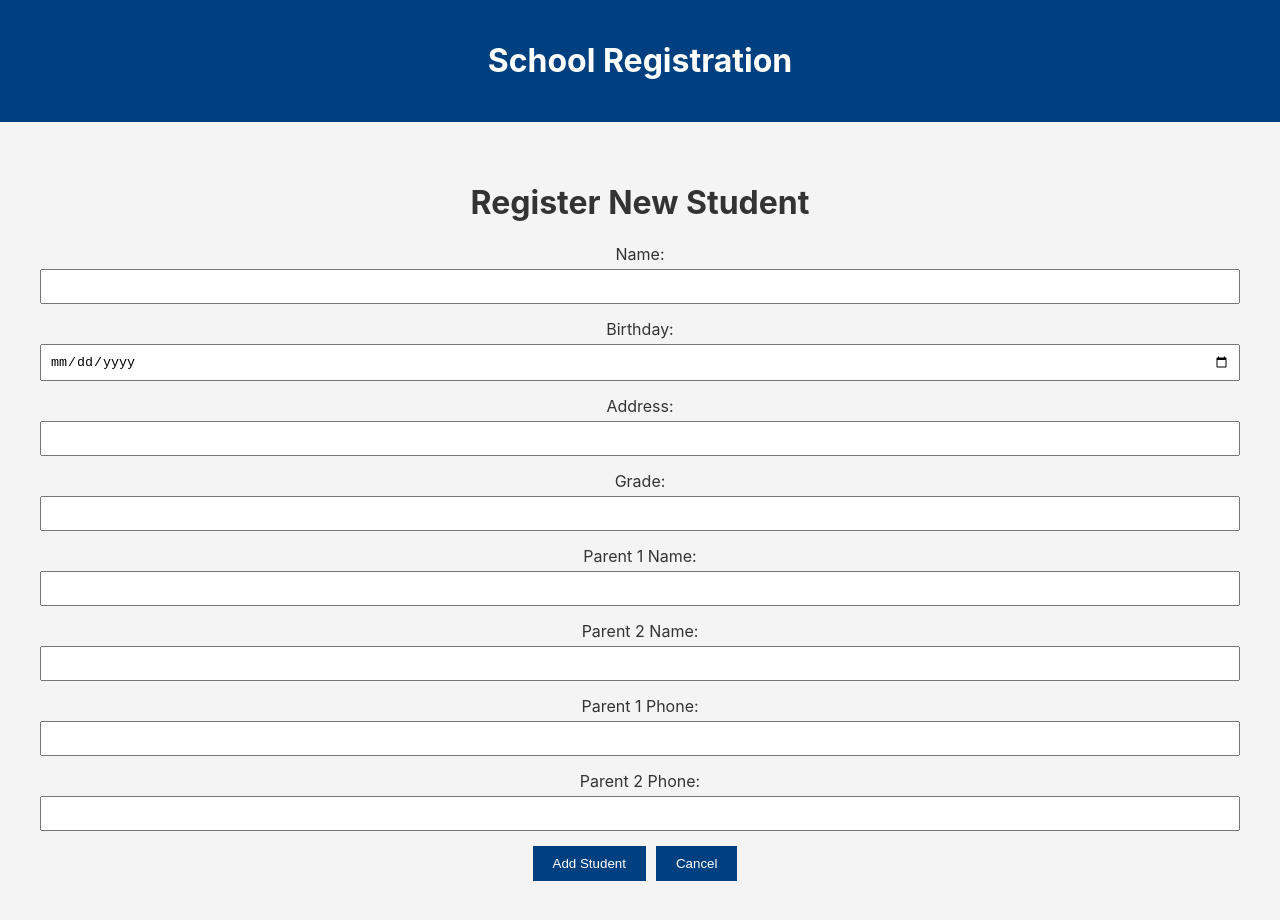
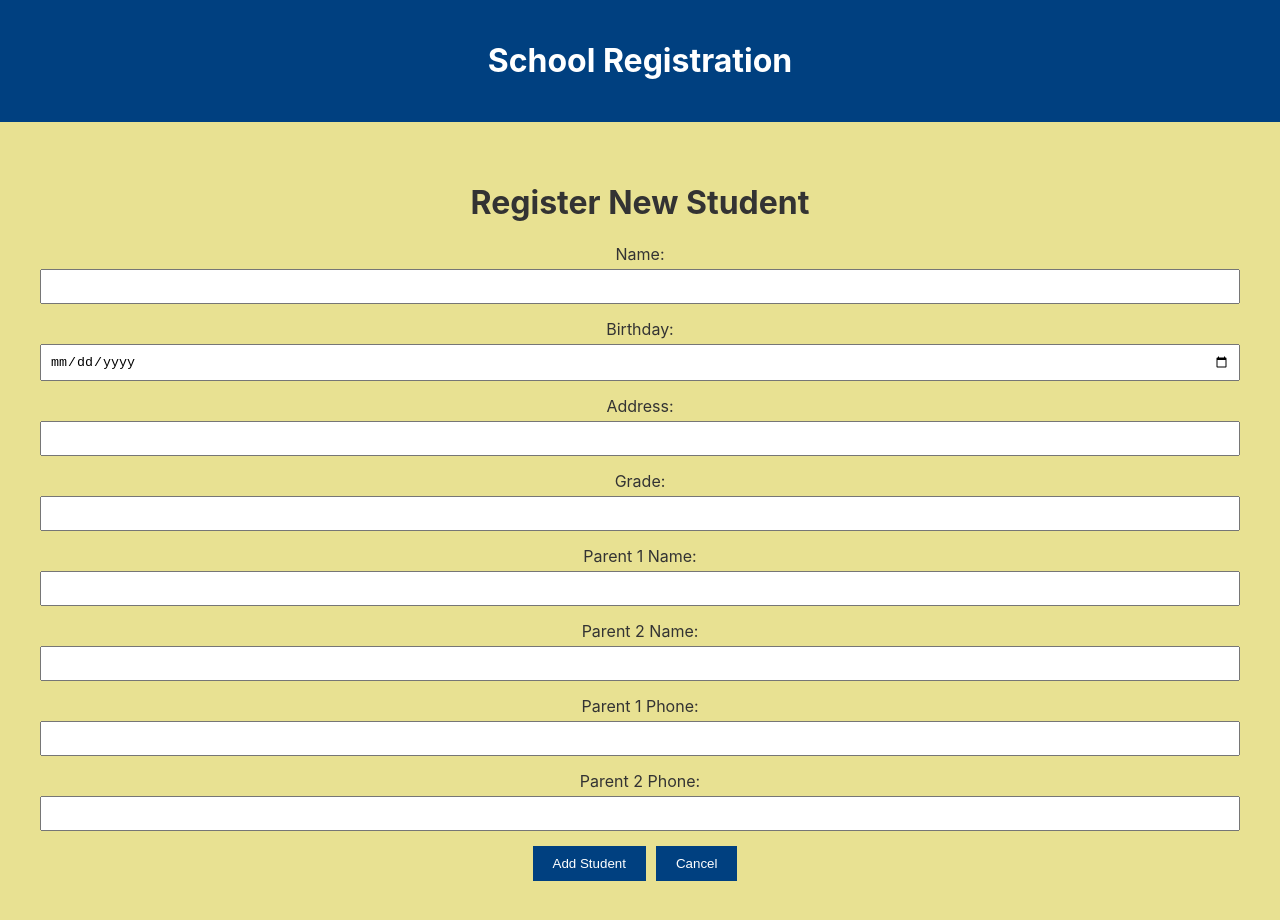
Before and after one commit to nataliethomas04/automation-project, a React (Create React App) app: page /register in a window 1280 px wide. Built offline with nearby package versions, Linux system fonts and the light colour scheme.

Commit message:
Student Registration

```diff
--- a/src/App.css
+++ b/src/App.css
@@ -3,7 +3,7 @@ body {
   font-family: -apple-system, BlinkMacSystemFont, 'Segoe UI', Roboto, 'Helvetica Neue', Arial, sans-serif;
   -webkit-font-smoothing: antialiased;
   -moz-osx-font-smoothing: grayscale;
-  background-color: #f4f4f4;
+  background-color: hsl(55, 65%, 74%);
   color: #333;
 }
 
@@ -95,7 +95,7 @@ main {
 }
 
 .btn:hover {
-  background-color: #003366;
+  background-color: hsl(7, 100%, 20%);
 }
 
 /* ViewClass.css */
@@ -109,7 +109,7 @@ main {
 }
 
 .student-item {
-  background-color: white;
+  background-color: lightcoral;
   padding: 10px;
   margin-bottom: 10px;
   border-radius: 5px;
```
